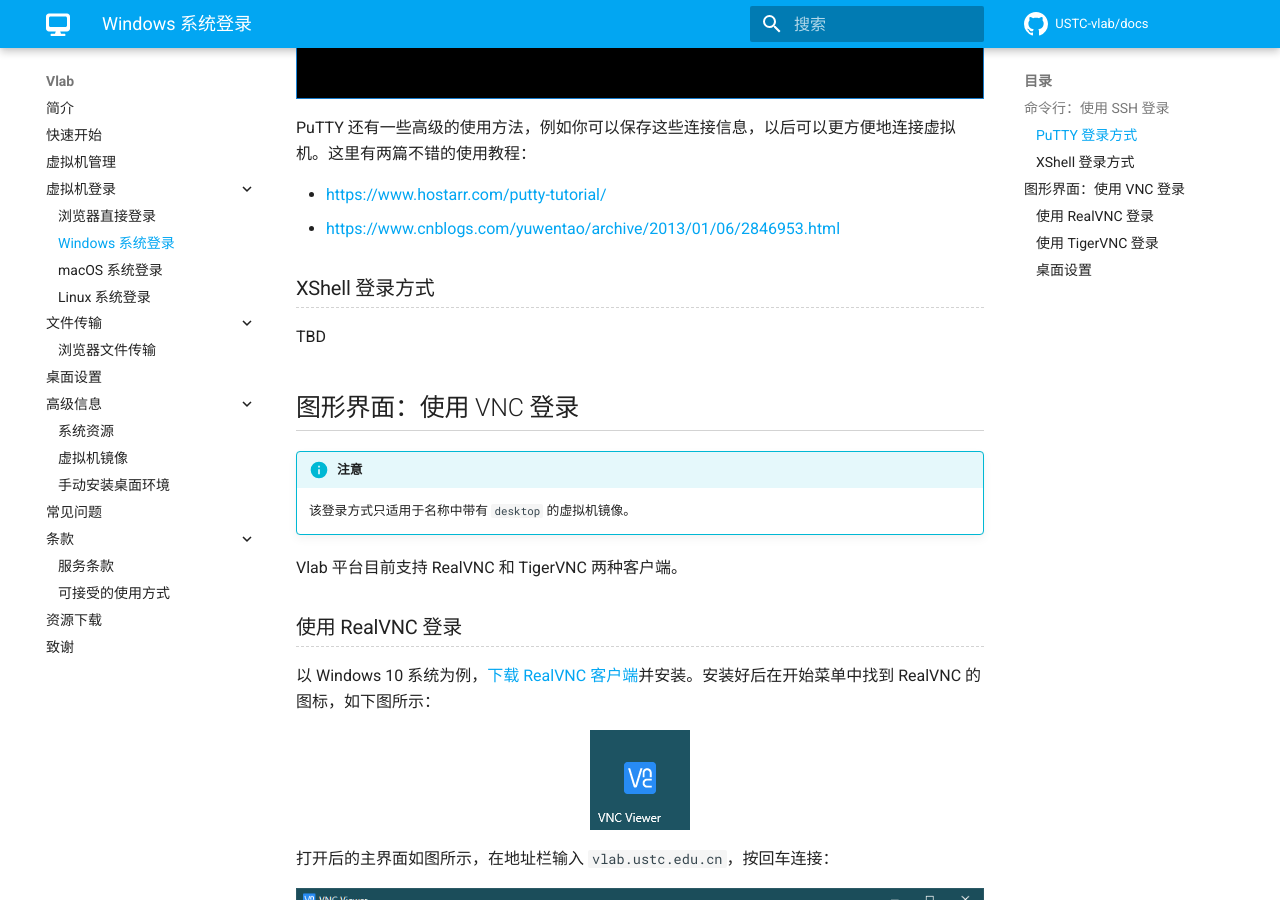
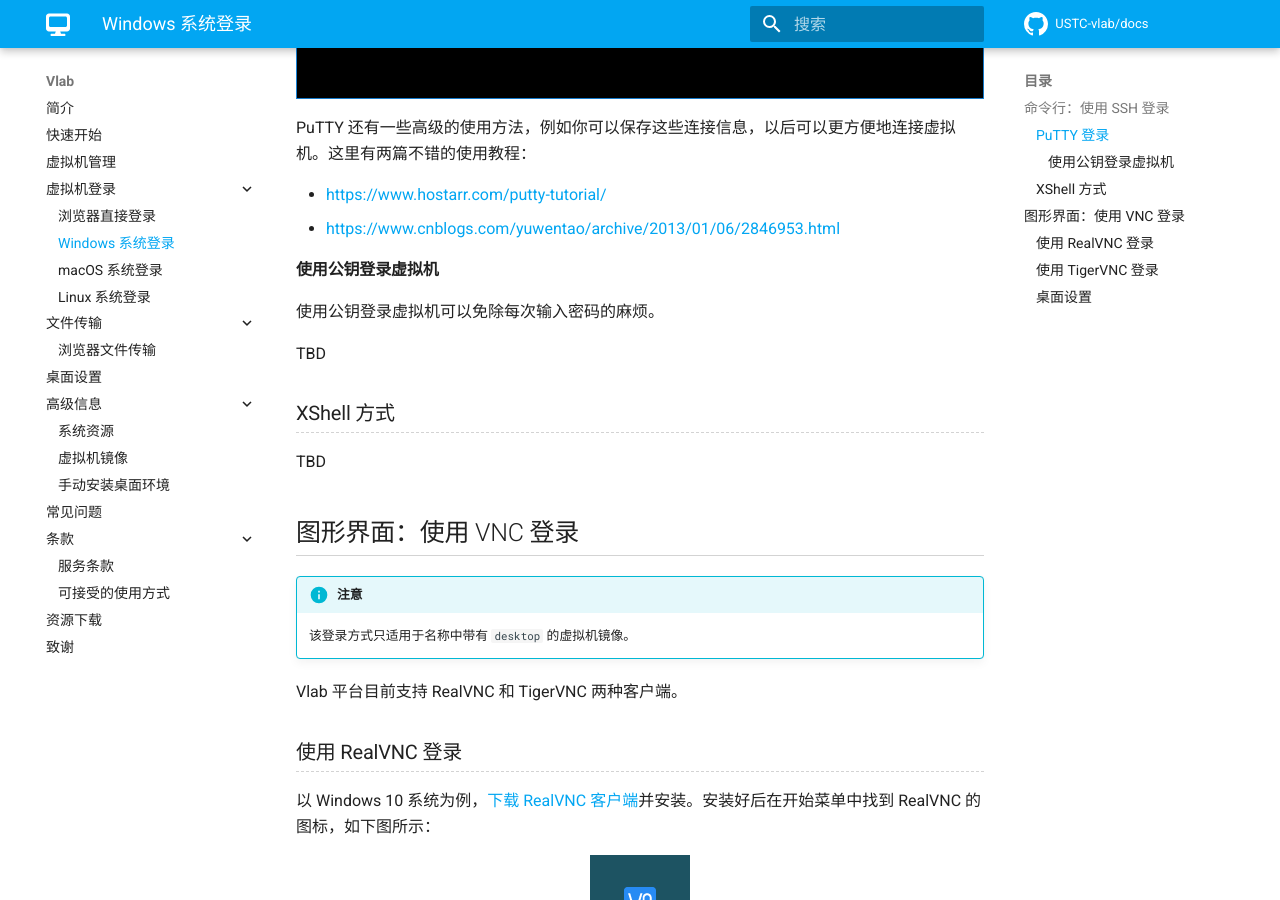
Before and after one commit to USTC-vlab/docs, an MkDocs documentation site: the page built from docs/vm/login-windows.md, in a window 1280 px wide and 900 px high, scrolled down 2857 px. Built offline with MkDocs 1.6.1 and Material for MkDocs 9.7.7, drawn with Linux system fonts in a browser that asks for light colours; comment, search, counter and statistics services are not loaded.

```diff
--- a/docs/vm/login-windows.md
+++ b/docs/vm/login-windows.md
@@ -18,7 +18,7 @@ Windows 需要安装 SSH 客户端，有各种选择：
 
 下面以免费开源的 PuTTY 为例在 Windows 上连接 Vlab 虚拟机。
 
-### PuTTY 登录方式 {#putty}
+### PuTTY 登录 {#putty}
 
 安装过程很简单，直接 \[下一步\] 到底即可。安装完成后，找到并打开 PuTTY，如图
 
@@ -51,9 +51,32 @@ PuTTY 还有一些高级的使用方法，例如你可以保存这些连接信
 - <https://www.hostarr.com/putty-tutorial/>
 - <https://www.cnblogs.com/yuwentao/archive/2013/01/06/2846953.html>
 
-### XShell 登录方式 {#xshell}
+#### 使用公钥登录虚拟机 {#putty-pubkey}
+
+使用公钥登录虚拟机可以免除每次输入密码的麻烦。
 
 TBD
+
+<!--
+Content:
+
+- How to retrieve the public key
+- Convert the public key to PuTTY format (.ppk)
+- Set the public key and save session information
+-->
+
+### XShell 方式 {#xshell}
+
+TBD
+
+<!--
+Content:
+
+- Where to download (hint: [下载页面](../downloads.md) )
+- Follow the styles of the PuTTY section to complete this part
+
+Similar to that of the PuTTY part, a section (start with H4) for pubkey login would be good.
+-->
 
 ## 图形界面：使用 VNC 登录 {#vnc}
 
```
Also changed, not shown: docs/vm/login-linux.md (+1 -0 lines).
